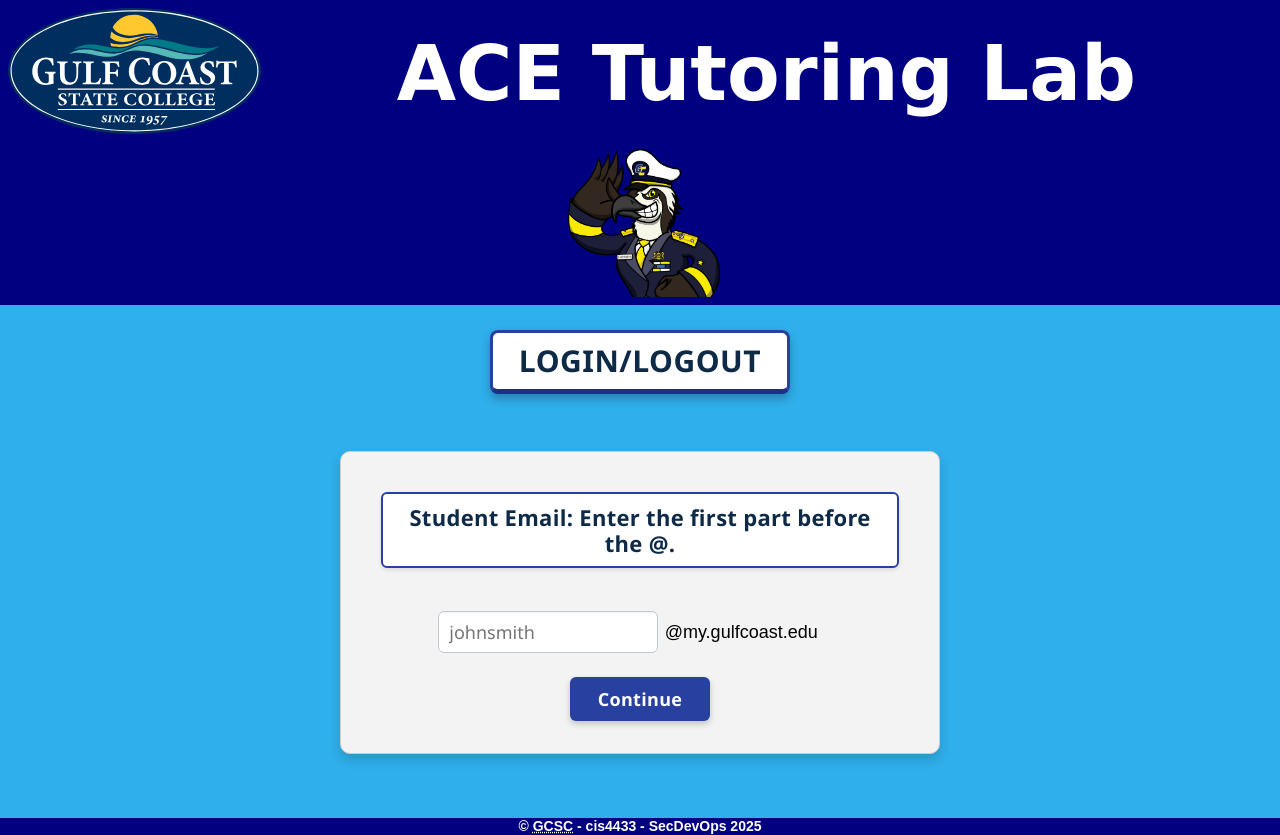
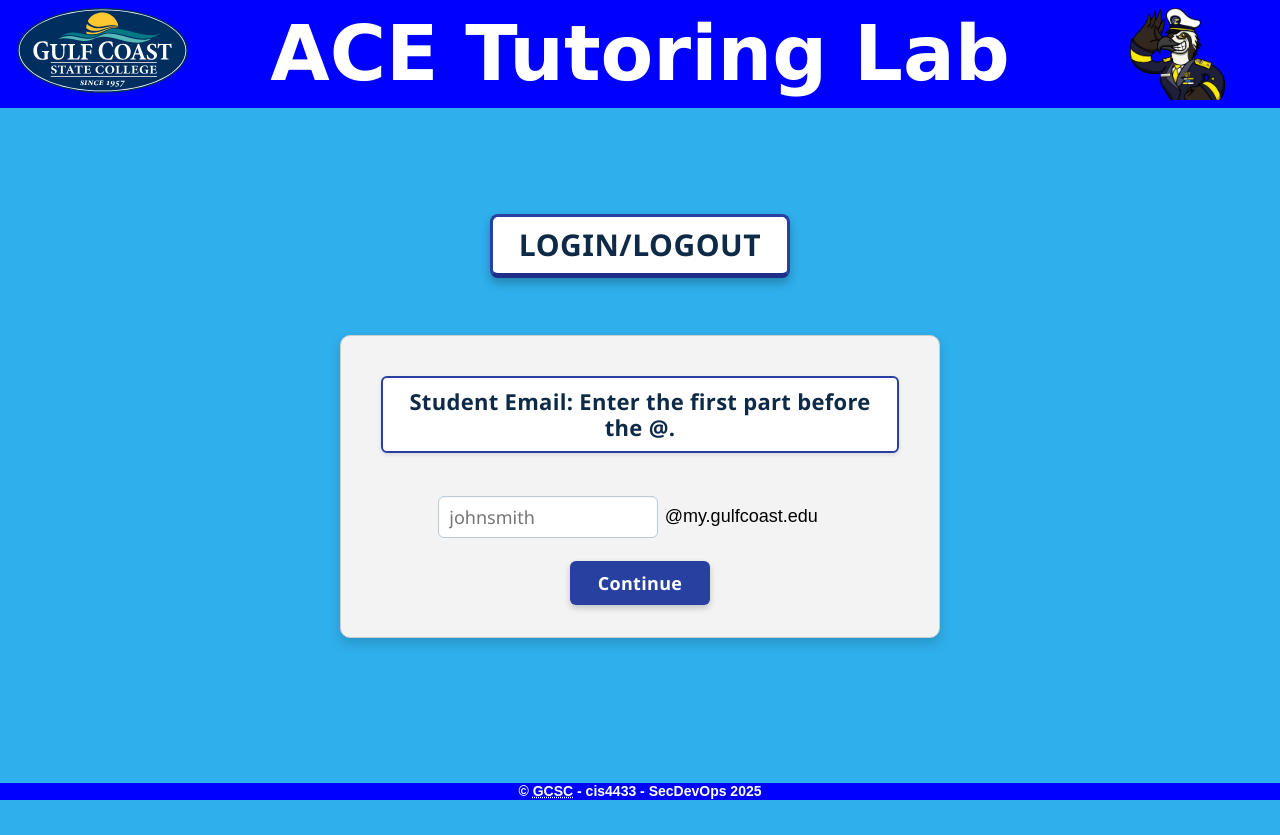
Before and after one commit to spotontom/secdevops, a PHP site: page /login/ in a window 1280 px wide. After the commit the page ends 800 px from the top, so only its background shows below. Run offline with PHP 8.4, Linux system fonts and the light colour scheme.

Commit message:
flexbox header

```diff
--- a/assets/styles.css
+++ b/assets/styles.css
@@ -15,11 +15,42 @@
 header {
     text-align:center;
     width:100%;
-    background-color:navy;
+    background-color:blue;
     margin:0em 0em 0em 0em;
     /* top, right, bottom, left */
     padding:0.5rem 0.5rem 0.5rem 0.5rem;
-    display: inline-block;
+	display: flex;
+}
+h1 {
+    text-align:center;
+    margin:0.0em 0em 0em 0em;
+    padding:0em 0em 0em 0em;
+    font-family:Verdana, Geneva, serif;
+    font-size:6vw;
+    color: white;
+}
+.columnLeft {
+  flex: 15%;
+  padding: 0px;
+}
+.columnCenter {
+  flex: 70%;
+  padding: 0px;
+}
+.columnRight {
+  flex: 15%;
+  padding: 0px;
+}
+.imgLogo {
+    width:90%;
+	vertical-align: middle;
+}
+.imgC {
+    width:50%;
+    vertical-align: middle;
+	padding:0em 0em 0em 0em;
+	/* top, right, bottom, left */
+    margin: 0em 0em 0em 0em;
 }
 main {
     /* Thomas change */
@@ -39,11 +70,7 @@
     padding:0em 0em 0em 0em;
     text-align:center;
     color:#ffffff;
-    background-color:navy;
-}
-.imgLogo {
-    width:20%;
-    float: left;
+    background-color:blue;
 }
 fieldset {
     text-align: center;
@@ -53,24 +80,9 @@
     padding:0em 0em 0em 0em;
     border: none;
 }
-h1 {
-    text-align:center;
-    margin:0.0em 0em 0em 0em;
-    padding:0em 0em 0em 0em;
-    font-family:Verdana, Geneva, serif;
-    font-size:6vw;
-    color: white;
-}
 a {
     text-decoration:none;
     color: white;
-}
-.imgC {
-    width:12%;
-    vertical-align: middle;
-	padding:0.5em 0em 0em 0em;
-	    /* top, right, bottom, left */
-    margin: 0em 0em 0em 0.5em;
 }
 body {
     /* Thomas changed */
@@ -99,10 +111,6 @@
     flex-direction: column;
     align-items: center;
     text-align: center;
-}
-.imgLogo {
-    width:20%;
-    float: left;
 }
 /* Thomas Changed Input Styling */
 input[type="text"],
@@ -227,10 +235,6 @@
     transform: translateY(-2px);
     box-shadow: 0 5px 10px rgba(0, 0, 0, 0.25);
 }
-a{
-    text-decoration:none;
-    color: white;
-}
 p {
     text-align:left;
     margin:.5em 0em .5em 0em;
--- a/views/header.php
+++ b/views/header.php
@@ -1,7 +1,11 @@
 <header>
-	<img class="imgLogo" alt="GCSC logo" src="../assets/gcsc_logo.svg">
-	<br>
-	<h1>ACE Tutoring Lab</h1>
-	<br>
-	<img class="imgC" alt="GCSC commodore" src="../assets/commodore.png">
+  <div class="columnLeft">
+	<img alt="GCSC logo" src="../assets/gcsc_logo.svg" class="imgLogo">
+  </div>
+  <div class="columnCenter">
+    <h1>ACE Tutoring Lab</h1>
+  </div>
+  <div class="columnRight">
+  	<img alt="GCSC commodore" src="../assets/commodore.png" class="imgC">
+  </div>
 </header>
```
